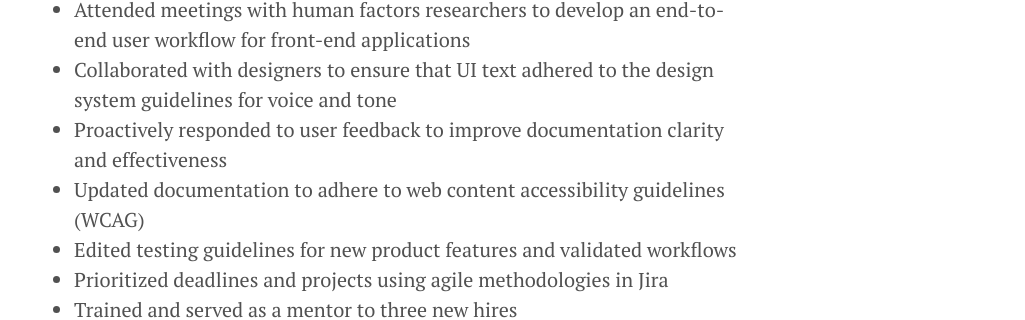
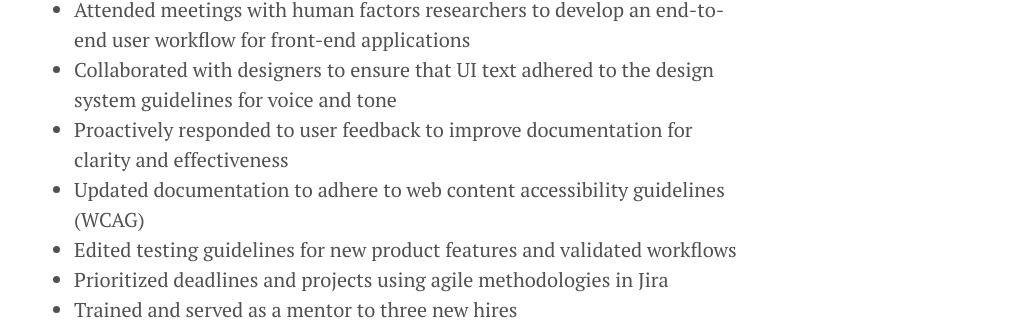
Before and after one commit to jack-walton/jack-walton.github.io, a Jekyll site: the page built from index.md, in a window 1280 px wide. Shown: the part 876-1196 px from the top of the page, without its empty margins (246-1271 px from the left). Built offline with Jekyll 4.4.1, drawn with Linux system fonts in a browser that asks for light colours.

Commit message:
Update index.md

```diff
--- a/index.md
+++ b/index.md
@@ -25,7 +25,7 @@ title: Resume
 - Used official instances of Grok and ChatGPT AI models to streamline workflows and assist with copyediting tasks
 - Attended meetings with human factors researchers to develop an end-to-end user workflow for front-end applications
 - Collaborated with designers to ensure that UI text adhered to the design system guidelines for voice and tone
-- Proactively responded to user feedback to improve documentation clarity and effectiveness
+- Proactively responded to user feedback to improve documentation for clarity and effectiveness
 - Updated documentation to adhere to web content accessibility guidelines (WCAG)
 - Edited testing guidelines for new product features and validated workflows
 - Prioritized deadlines and projects using agile methodologies in Jira
```
